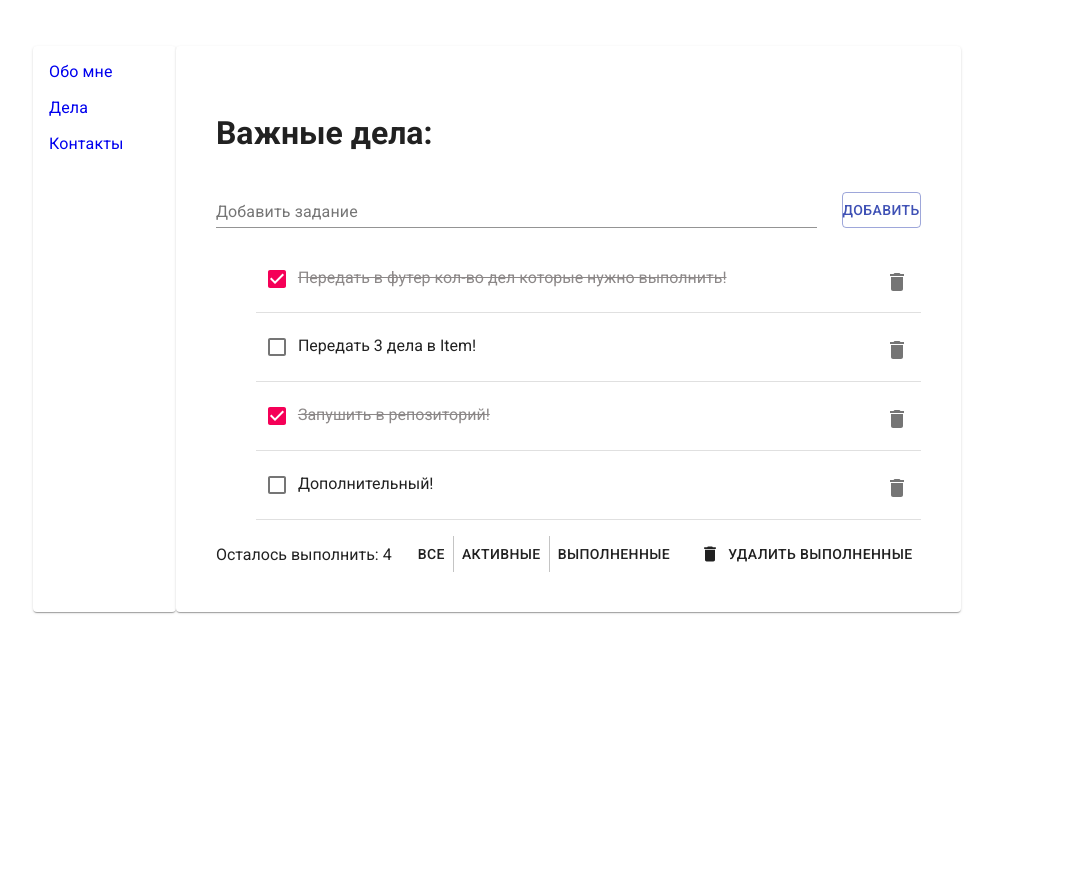
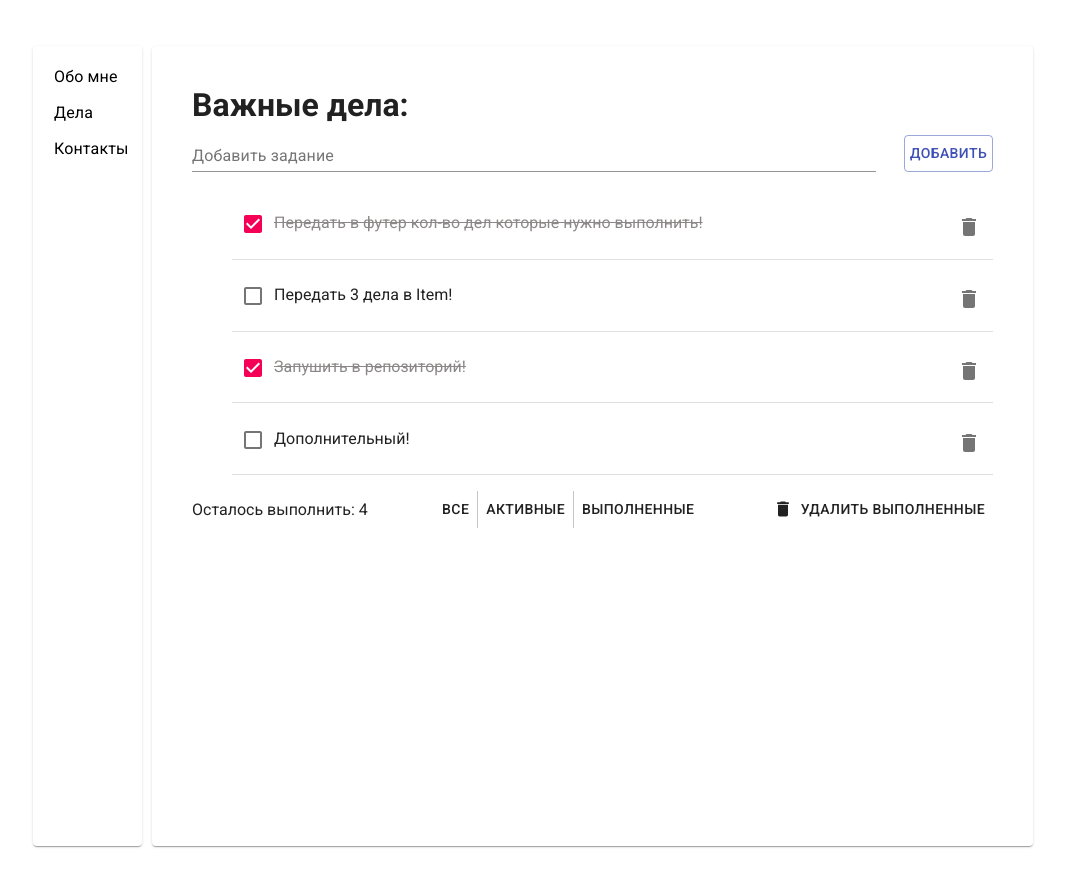
Before and after one commit to WebHeroSchool/toDoSolomon, a React (Create React App) app: page /todo in a window 1280 px wide. Shown: the top 886 px of the page, without its empty margins (107-1172 px from the left). Before the commit the page ends 800 px from the top, so only its background shows below. Built offline with nearby package versions, Linux system fonts and the light colour scheme.

Commit message:
Небольшие правки визуала (РОУТИНГ)

```diff
--- a/src/components/App/App.module.css
+++ b/src/components/App/App.module.css
@@ -4,22 +4,25 @@
   margin: auto;
   padding: 3%;
   width: 1000px;
-  display: grid;
-  grid-template-areas: 'sidebar ... content content';
+  height: 100vh;
+  display: flex;
   flex-direction: row;
 }
 
 .sidebar {
-  grid-area: sidebar;
+  width: 11%;
+  padding: 5px;
+  /*box-shadow: -8px -8px 20px #2a333d, 10px 7px 20px #475462;*/
+  border-radius: 20px;
+  display: flex;
+  flex-direction: column;
+  margin-right: 10px;
 }
 
-/*.content {*/
-/*  grid-area: content;*/
-/*}*/
-
 .content {
+  width: 89%;
   padding: 40px;
-  box-shadow: -8px -8px 20px #2a333d, 10px 7px 20px #475462;
+  /*box-shadow: -8px -8px 20px #2a333d, 10px 7px 20px #475462;*/
   border-radius: 20px;
   display: flex;
   flex-direction: column;
@@ -28,6 +31,7 @@
 .link {
   text-decoration: none;
   cursor: pointer;
+  color: #000;
 }
 
 .InputBox {
@@ -62,7 +66,7 @@
 .title {
   font-family: "Roboto", "Helvetica", "Arial", sans-serif;
   margin: 0;
-  padding: 4% 0 4% 0;
+  padding: 0;
 }
 
 li {
```
